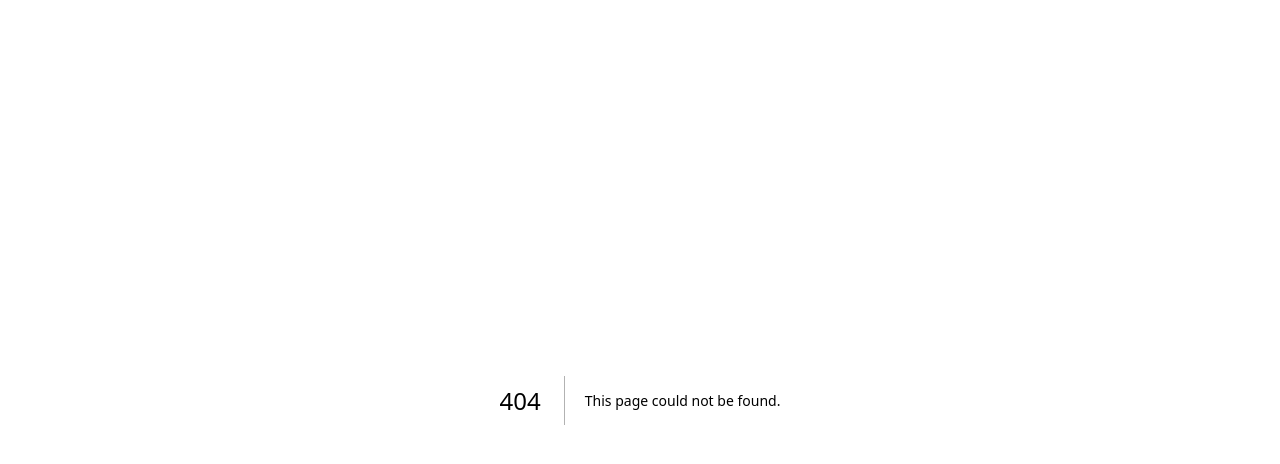
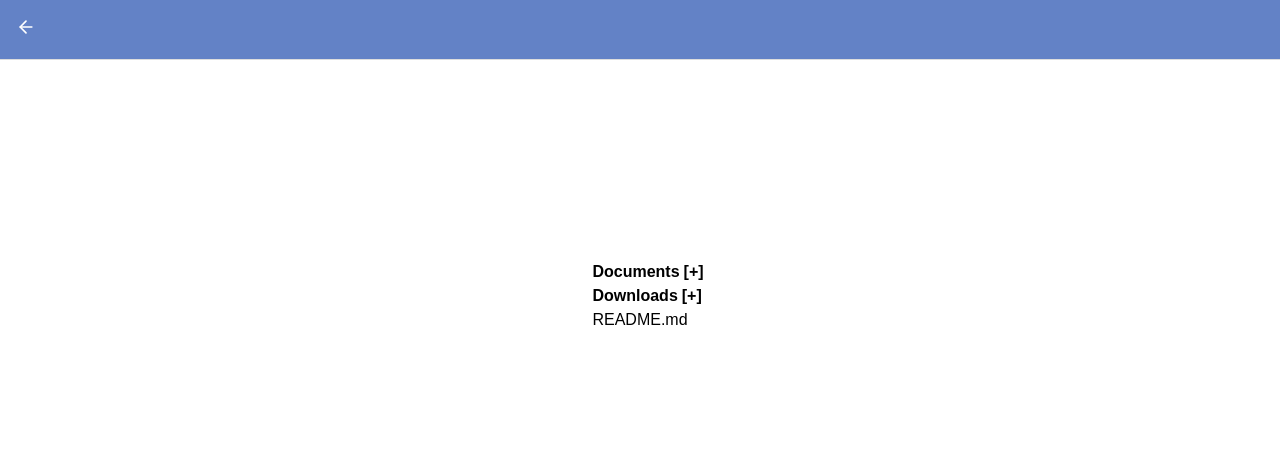
Before and after one commit to sushma-priyadharssini/react-ui-coding, a Next.js app: page /projects/file-explorer in a window 1280 px wide. Before the commit this address had no page. Shown: the top 464 px of the page. Built offline with nearby package versions, Linux system fonts and the light colour scheme.

Commit message:
folder structure GFE

```diff
--- /dev/null
+++ b/src/app/projects/file-explorer/page.js
@@ -0,0 +1 @@
+export { default } from "@/libs/file-explorer";
--- a/src/app/projects/folder-structure/page.js
+++ /dev/null
@@ -1 +0,0 @@
-export { default } from "@/libs/folder-structure";
--- /dev/null
+++ b/src/libs/file-explorer/data.js
@@ -0,0 +1,89 @@
+const rawData = [
+    { id: 1, name: "README.md", parentId: null },
+    { id: 2, name: "Documents", parentId: null },
+    { id: 3, name: "Word.doc", parentId: 2 },
+    { id: 4, name: "Powerpoint.ppt", parentId: 2 },
+    { id: 5, name: "Downloads", parentId: null },
+    { id: 6, name: "unnamed.txt", parentId: 5 },
+    { id: 7, name: "Misc", parentId: 5 },
+    { id: 8, name: "foo.txt", parentId: 7 },
+    { id: 9, name: "bar.txt", parentId: 7 },
+];
+
+export function buildTreeUsingMap() {
+    const map = new Map();
+    const roots = [];
+
+    // Initialize all nodes with empty children
+    rawData.forEach(item => {
+        map.set(item.id, { ...item, children: [] });
+    });
+
+    // Link children to parents
+    rawData.forEach(item => {
+        if (item.parentId === null) {
+            roots.push(map.get(item.id));
+        } else {
+            map.get(item.parentId).children.push(map.get(item.id));
+        }
+    });
+
+    return roots;
+}
+
+export function buildTreeRecursive(parentId = null) {
+    return rawData
+        .filter(item => item.parentId === parentId)
+        .map(item => ({
+            ...item,
+            children: buildTreeRecursive(item.id)
+        }));
+}
+
+export const data = buildTreeRecursive();
+
+// Transformed data will look like this
+/* [
+    {
+        id: 1,
+        name: 'README.md',
+    },
+    {
+        id: 2,
+        name: 'Documents',
+        children: [
+            {
+                id: 3,
+                name: 'Word.doc',
+            },
+            {
+                id: 4,
+                name: 'Powerpoint.ppt',
+            },
+        ],
+    },
+    {
+        id: 5,
+        name: 'Downloads',
+        children: [
+            {
+                id: 6,
+                name: 'unnamed.txt',
+            },
+            {
+                id: 7,
+                name: 'Misc',
+                children: [
+                    {
+                        id: 8,
+                        name: 'foo.txt',
+                    },
+                    {
+                        id: 9,
+                        name: 'bar.txt',
+                    },
+                ],
+            },
+        ],
+    },
+]; */
--- /dev/null
+++ b/src/libs/file-explorer/file-explorer.js
@@ -0,0 +1,89 @@
+"use client";
+import { useState, useEffect, useId } from 'react';
+import { buildTreeUsingMap, data } from "./data"
+import styles from "./file.module.css"
+import { FileObject } from './file';
+
+// function Folder({ data }) {
+//   const [expand, setExpand] = useState(false);
+
+//   return (
+//     <div>
+//       <div onClick={() => setExpand(!expand)}>
+//         <div className={styles.itemContainer}>
+//           {data.children.length > 0 && <div className={styles.iconContainer}>
+//             <span
+//               aria-hidden={true}
+//               className={`${styles.accordionIcon} ${expand ? styles.accordionIconFlipped : ""}`}
+//             />
+//           </div>
+//           }
+//           <span> {data.name} </span>
+//         </div>
+
+//       </div>
+//       {data.children && (
+//         <div
+//           style={{ display: expand ? "block" : "none", paddingLeft: "20px" }}
+//         >
+//           {data.children.map((i) => {
+//             return <Folder key={i.name} data={i} />;
+//           })}
+//         </div>
+//       )}
+//     </div>
+//   );
+// }
+
+
+// export default function FolderStructure() {
+//   const data = buildTreeUsingMap()
+//   return (
+//     <div>
+//       {data.map((d) => {
+//         return <Folder key={d.name} data={d} />;
+//       })}
+//     </div>
+//   );
+// }
+
+export function FileList({
+  fileList,
+  level,
+}) {
+  const directories = fileList.filter(
+    (fileItem) => fileItem.children.length > 0,
+  );
+  directories.sort((a, b) => a.name.localeCompare(b.name));
+
+  const nonDirectories = fileList.filter(
+    (fileItem) => fileItem.children?.length === 0,
+  );
+  nonDirectories.sort((a, b) =>
+    a.name.localeCompare(b.name),
+  );
+
+  const items = [...directories, ...nonDirectories];
+
+  return (
+    <ul className={styles.fileList}>
+      {items.map((file, index) => (
+        <FileObject
+          key={file.id}
+          file={file}
+          level={level}
+          posInSet={index + 1}
+          setSize={items.length}
+        />
+      ))}
+    </ul>
+  );
+}
+
+export default function FileExplorer() {
+  return (
+    <div aria-label="Files Explorer" role="tree">
+      <FileList fileList={data} level={1} />
+    </div>
+  );
+}
--- /dev/null
+++ b/src/libs/file-explorer/file.js
@@ -0,0 +1,49 @@
+import { useId, useState } from "react";
+import { FileList } from "./file-explorer";
+import styles from "./file.module.css"
+
+export function FileObject({
+    file,
+    level,
+    posInSet,
+    setSize
+}) {
+    const id = useId();
+    const [expanded, setExpanded] = useState(false);
+    const { children: fileChildren, name: fileName } = file;
+    // If the children field is present, the item is a directory.
+    const isDirectory = fileChildren.length > 0;
+
+    return (
+        <li
+            aria-expanded={isDirectory ? expanded : undefined}
+            aria-labelledby={id}
+            aria-level={level}
+            aria-posinset={posInSet}
+            aria-setsize={setSize}
+            className={styles.fileItem}
+            role="treeitem"
+        >
+            <button
+                className={`${styles.fileItemButton} ${isDirectory ? styles.fileItemButtonDirectory : ""}`}
+                onClick={() => {
+                    if (!isDirectory) {
+                        return;
+                    }
+
+                    setExpanded(!expanded);
+                }}>
+                <span>{fileName}</span>{' '}
+                {isDirectory && <>[{expanded ? '-' : '+'}]</>}
+            </button>
+            {fileChildren &&
+                fileChildren.length > 0 &&
+                expanded && (
+                    <FileList
+                        fileList={fileChildren}
+                        level={level + 1}
+                    />
+                )}
+        </li>
+    );
+}
--- /dev/null
+++ b/src/libs/file-explorer/file.module.css
@@ -0,0 +1,24 @@
+.fileList {
+  list-style: none;
+  margin: 0;
+  padding-left: 16px;
+}
+
+.fileItem {
+  padding: 0;
+}
+
+.fileItemButton {
+  background-color: transparent;
+  border: none;
+  line-height: 1.5;
+  cursor: pointer;
+  font-size: 16px;
+  padding: 0;
+}
+
+.fileItemButtonDirectory {
+  display: flex;
+  gap: 4px;
+  font-weight: bold;
+}
--- /dev/null
+++ b/src/libs/file-explorer/index.ts
@@ -0,0 +1 @@
+export { default } from "./file-explorer";
--- a/src/libs/folder-structure/index.ts
+++ /dev/null
@@ -1 +0,0 @@
-export { default } from "./folder-structure";
```
Also changed, not shown: src/libs/folder-structure/data.js (deleted, +0 -40 lines), src/libs/folder-structure/folder-structure.js (deleted, +0 -47 lines), src/libs/file-explorer/folder.module.css (renamed from src/libs/folder-structure/folder.module.css), src/libs/home/routes.js.
